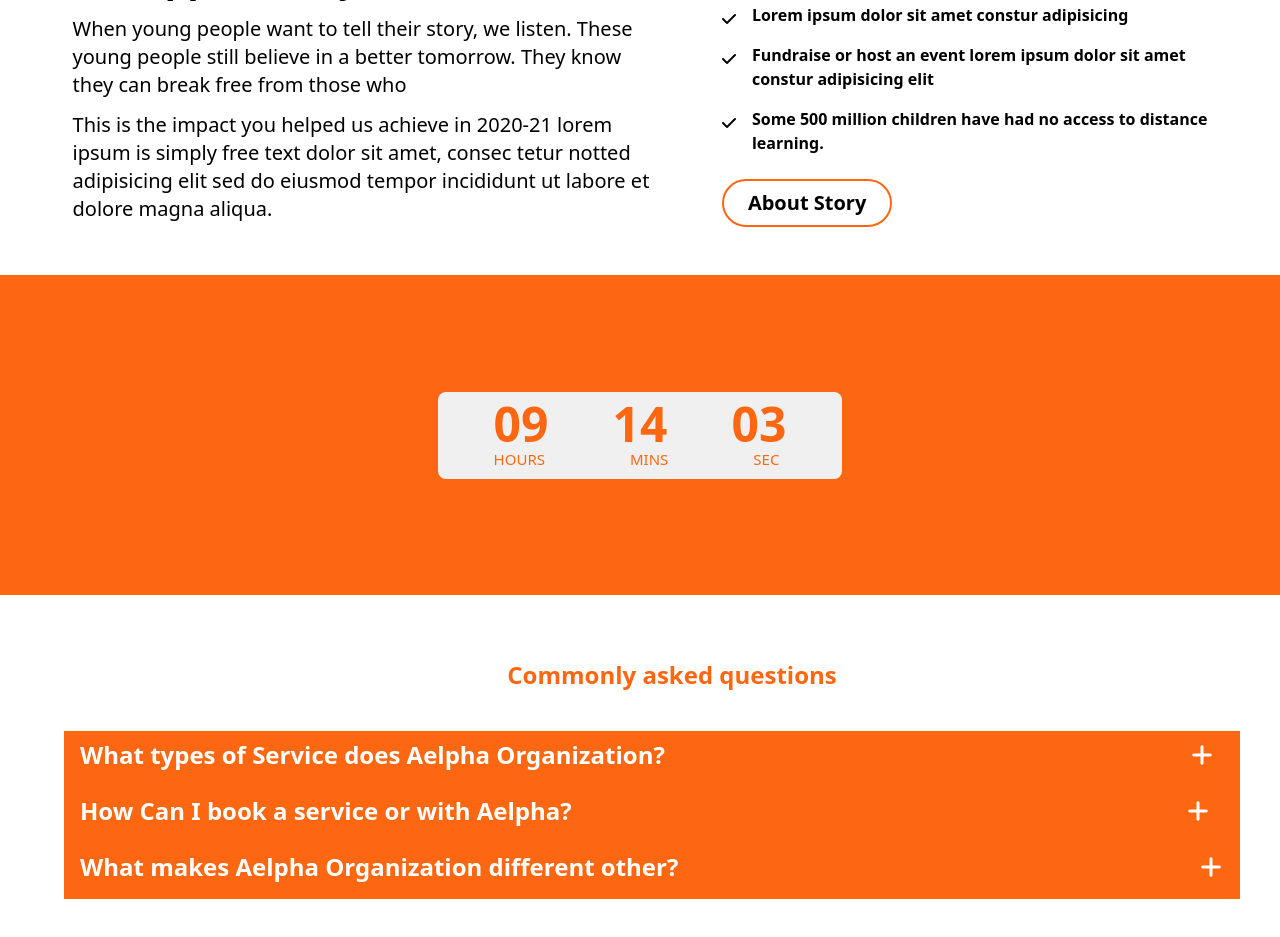
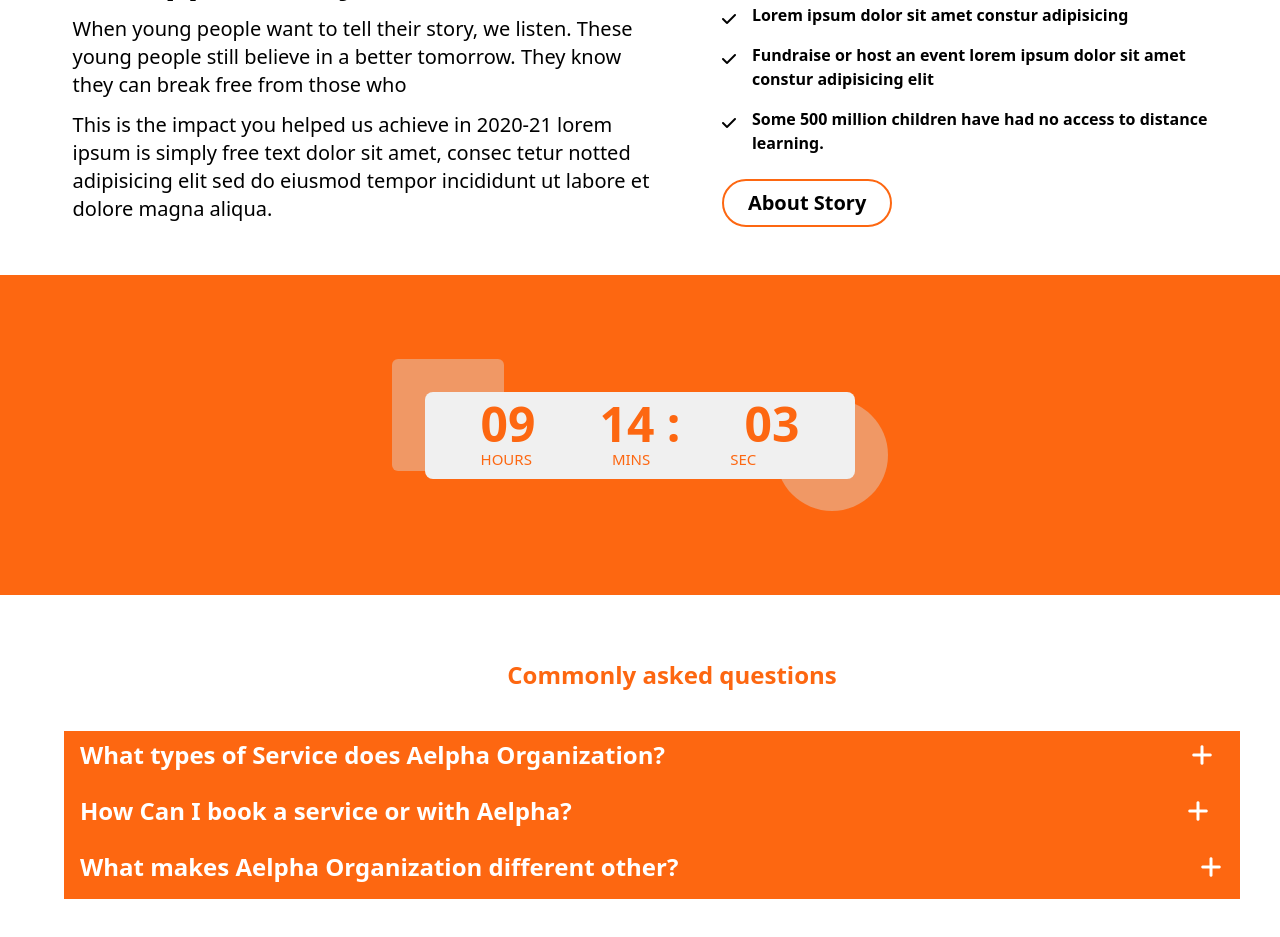
Before and after one commit to yoonis-2/organization, a plain HTML site: page index.html in a window 1280 px wide. Shown: the part 4559-5496 px from the top of the page. Drawn offline with nearby package versions, Linux system fonts and the light colour scheme.

Commit message:
organization

```diff
--- a/index.html
+++ b/index.html
@@ -233,13 +233,22 @@
 
        <!-- section-7 -->
         <div class="flex justify-center items-center mt-8 bg-[#FD6711] text-white h-[40vh]">
-         <div class="bg-[#f0f0f0] px-14 py-2 text-[#FD6711] rounded-lg">
+         <div class="w-28 h-28 bg-[#F09865] -ml-96 -mt-10 rounded-md absolute z-[0] ">
+
+
+            </div>
+            <div class="w-28 h-28 bg-[#F09865] ml-96 mt-10 rounded-full absolute z-[0] ">
+
+
+            </div>
+         <div class="bg-[#f0f0f0] px-14 py-2 text-[#FD6711] rounded-lg relative z-[1]">
+
          <div class="flex font-bold text-5xl gap-16">
             <h1 id="hour">15</h1>
             <h1 id="minutes">13</h1>
             <h1 id="seconds">51</h1>
          </div>
-         <div class="flex gap-[85px] text-[15px] ">
+         <div class="flex gap-20 text-[15px] ">
             <p>HOURS</p>
             <p>MINS</p>
             <p>SEC</p>
--- a/part.js
+++ b/part.js
@@ -40,6 +40,7 @@ function SmartWatches(){
   seconds.innerHTML = Today.getSeconds()
 
   Today.getHours() % 12 < 10 ? hour.innerHTML = `0${Today.getHours() %12}`  : hour.innerHTML = Today.getHours() % 12 + " :"
+  Today.getMinutes() <10 ? minutes.innerHTML = `0${Today.getMinutes()}`     :   minutes.innerHTML = Today.getMinutes() + " :"
   Today.getSeconds() < 10 ? seconds.innerHTML = `0${Today.getSeconds()}`    :  seconds.innerHTML = Today.getSeconds()
 }
 
```
